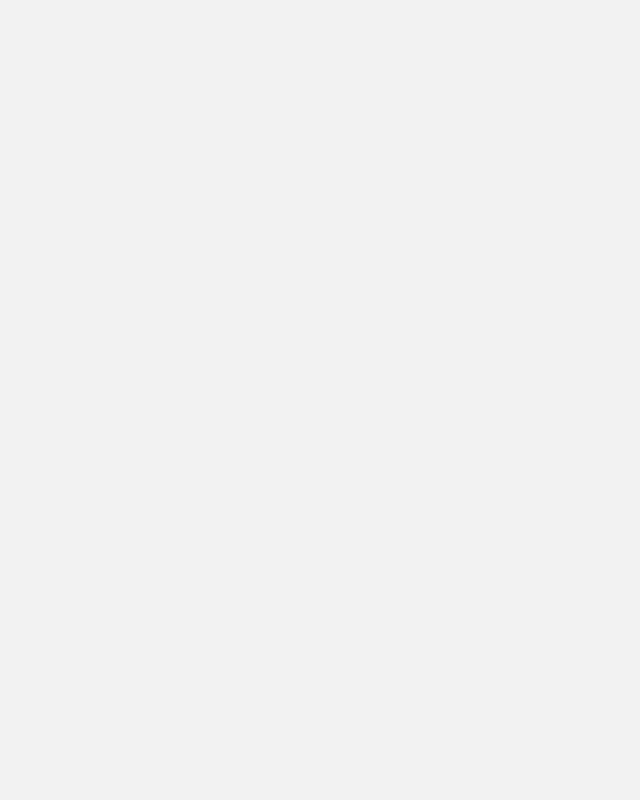
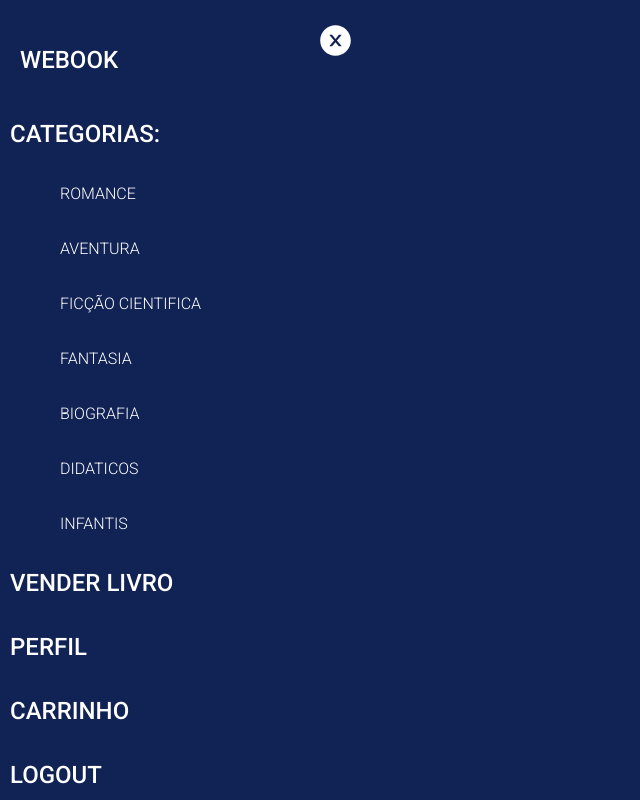
Before and after one commit to LucasFelipe2142/projeto14-webbook-front, a React (Create React App) app: page /options in a window 1280 px wide. Before the commit this address had no page. Shown: the whole page, without its empty margins (0-640 px from the left). Built offline with nearby package versions, Linux system fonts and the light colour scheme; a web font is replaced by a local one.

Commit message:
implement options

```diff
--- a/src/App.js
+++ b/src/App.js
@@ -7,6 +7,8 @@ import Home from "./components/Home";
 import Carrinho from "./components/Carrinho";
 import Context from "./components/contexts/Context";
 import AddBook from "./components/AddBook"
+import Checkout from "./components/Checkout";
+import Options from "./components/Options"
 
 export default function App() {
   const [bookGenre, setBookGenre] = useState("all");
@@ -27,6 +29,8 @@ export default function App() {
             <Route path="/home" element={<Home />} />
             <Route path="/carrinho" element={<Carrinho />} />
             <Route path="/sold" element={<AddBook />} />
+            <Route path="/checkout" element={<Checkout />} />
+            <Route path="/options" element={<Options />} />
           </Routes>
         </Context.Provider>
 
--- a/src/components/Carrinho.js
+++ b/src/components/Carrinho.js
@@ -1,18 +1,20 @@
 import axios from "axios";
 import styled from "styled-components";
-import { useNavigate } from "react-router";
+//import { useNavigate } from "react-router";
 import { useEffect, useState } from "react";
 import Top from "./Top";
-import IMAGEMTESTE from "../img/IMAGEMTESTE.jpg";
+//import Checkout from "./Checkout";
 
-function CarrinhoProduto({nome, preco} ){
+//const navigate = useNavigate();
+
+function CarrinhoProduto({nome, preco, imagem} ){
 
 
 
   return(<>
 
   <div className="produto">
-                  <img src={IMAGEMTESTE}></img>
+                  <img src={imagem}></img>
                   <div className="info">
                     <div>
                      <div>Produto: {nome}</div>
@@ -34,7 +36,7 @@ export default function Carrinho(){
   const [ cart, setCart ] = useState("");
 
   useEffect(() => {
-      console.log(localStorage.getItem("token"));
+      //console.log(localStorage.getItem("token"));
       getCart();
     }, []);
 
@@ -48,10 +50,17 @@ export default function Carrinho(){
         }
       }
 
-      const cart = await (await axios.get(`http://localhost:5000/cart`, config)).data;
-      console.log(cart.products);
-      setCart(cart.products);
+      const cartData = await (await axios.get(`http://localhost:5000/cart`, config)).data;
+      console.log(cartData);
+      setCart(cartData);
 
+    }
+
+    async function Checkout(){
+
+     // axios.post("http://localhost:5000/purchases", {products: products, totalPrice: totalPrice,  userId: userId})
+      console.log(cart);
+      //navigate("/Checkout")
     }
 
     return(
@@ -61,15 +70,16 @@ export default function Carrinho(){
                 <p>Carrinho de compras</p>
             </div>
             <Lista>
-            {cart.map(produto => <CarrinhoProduto nome={produto.name} preco={produto.price} />)}
+            {cart ? cart.products.map(produto => <CarrinhoProduto nome={produto.name} preco={produto.price} imagem={produto.imgUrl}/>) : <div>O carrinho está vazio</div>}
+
 
             </Lista>
 
 
             <div className="button">Continuar Comprando</div>
                 <div className="confirma">
-                    <div>Subtotal: R$</div>
-                    <div className="button">Confirmar compra</div>
+                    <div>Subtotal: {cart.totalPrice}R$</div>
+                    <div className="button" onClick={() => Checkout()}>Confirmar compra</div>
                 </div>
 
 
@@ -103,18 +113,45 @@ const Container = styled.div`
 
   }
 
+  .button{
+    width: 326px;
+    height: 46px;
+    left: 23px;
+    top: 375px;
+
+    background: #112255;
+    box-shadow: 0px 4px 4px rgba(0, 0, 0, 0.25);
+    border-radius: 5px;
+
+    display: flex;
+    align-items: center;
+    justify-content: center;
+
+    font-style: normal;
+    font-weight: 700;
+    font-size: 20px;
+    line-height: 23px;
+
+    color: #ffffff;
+  }
+
+  .confirma .button{
+    background-color: #3296D4;
+  }
+
+
 `
 const Lista = styled.div`
 
   width: 100%;
   height: 100vh;
   background-color: #E0E0E0;
-  padding: 100 0 0 100;
+  margin-top: 10px;
 
   display: flex;
   flex-direction: column;
   align-items: center;
-  justify-content: space-around;
+  justify-content: center;
 
 
   .produto{
@@ -123,6 +160,7 @@ const Lista = styled.div`
     background-color: #FFFFFF;
     border-radius: 5px;
     padding: 19 19 10 16;
+    margin: 10px;
 
     display: flex;
   }
@@ -145,4 +183,7 @@ const Lista = styled.div`
     border-radius: 0%;
 
   }
+
+
+
 `
--- a/src/components/Checkout.js
+++ b/src/components/Checkout.js
@@ -0,0 +1,91 @@
+import styled from "styled-components";
+import { useNavigate } from "react-router";
+
+
+
+export default function Checkout(){
+
+    const navigate = useNavigate();
+
+
+    return(
+        <Container>
+
+
+            <div onClick={() => navigate("/home")}>Confirmar compra</div>
+        </Container>
+
+    );
+}
+
+
+
+const Container = styled.div`
+
+  width: 100%;
+  height: 100vh;
+  background-color: white;
+  padding-top: 110px;
+  display: flex;
+  flex-direction: column;
+  align-items: center;
+  justify-content: center;
+
+  .title{
+    width: 120px;
+    height: 15px;
+    font-family: 'Roboto';
+    font-style: normal;
+    font-weight: 300;
+    font-size: 13px;
+    color: #112255;
+
+    display: flex;
+    align-items: center;
+    justify-content: center;
+
+  }
+
+`
+const Lista = styled.div`
+
+  width: 100%;
+  height: 100vh;
+  background-color: #E0E0E0;
+  padding: 100 0 0 100;
+
+  display: flex;
+  flex-direction: column;
+  align-items: center;
+  justify-content: space-around;
+
+
+  .produto{
+    width: 325px;
+    height: 119px;
+    background-color: #FFFFFF;
+    border-radius: 5px;
+    padding: 19 19 10 16;
+
+    display: flex;
+  }
+
+  .info{
+    display:flex;
+    flex-direction: column;
+    justify-content: space-around;
+  }
+
+  .quantidade{
+    display: flex;
+    justify-content: space-around;
+
+  }
+
+  img{
+    width: 76px;
+    height: 98px;
+    border-radius: 0%;
+
+  }
+`
--- /dev/null
+++ b/src/components/Options.js
@@ -0,0 +1,83 @@
+import styled from "styled-components";
+import { useNavigate } from "react-router";
+import { AiOutlineShopping, AiFillCloseCircle } from "react-icons/ai";
+
+
+export default function Options(){
+
+    const navigate = useNavigate();
+
+
+    return(
+        <Container>
+          <div className="top">
+            <p onClick={() => navigate("/home")}>WEBOOK</p>
+                <div onClick={() => navigate("/home")}>
+                    <AiFillCloseCircle color="white" fontSize={35} />
+                </div>
+          </div>
+          <div className="Lista">
+                <p>CATEGORIAS:</p>
+                    <div className="gen">
+                        <p>ROMANCE</p>
+                        <p>AVENTURA</p>
+                        <p>FICÇÃO CIENTIFICA</p>
+                        <p>FANTASIA</p>
+                        <p>BIOGRAFIA</p>
+                        <p>DIDATICOS</p>
+                        <p>INFANTIS</p>
+
+                    </div>
+                <p onClick={() => navigate("/sold")}>VENDER LIVRO</p>
+                <p onClick={() => navigate("/perfil")}>PERFIL</p>
+                <p onClick={() => navigate("/carrinho")}>CARRINHO</p>
+                <p onClick={() => navigate("/")}>LOGOUT</p>
+
+          </div>
+        </Container>
+
+    );
+}
+
+const Container = styled.div`
+  width: 100%;
+  height: 100vh;
+  background-color: #112255;
+  display: flex;
+  flex-direction: column;
+  justify-content: flex-start;
+  align-items: flex-start;
+  padding-left: 10px;
+
+  .top{
+    display: flex;
+    justify-content: space-between;
+    align-items: center;
+    margin: 10px;
+    color: #ffffff;
+  }
+
+  .top div{
+    margin-left: 200px;
+  }
+
+  p {
+    font-style: normal;
+    font-weight: 500;
+    font-size: 24px;
+    line-height: 28px;
+
+    color: #ffffff;
+    margin-top: 36px;
+  }
+
+  .gen p {
+    font-style: normal;
+    font-weight: 300;
+    font-size: 16px;
+    line-height: 19px;
+
+    margin-left: 50px;
+
+  }
+`;
```
